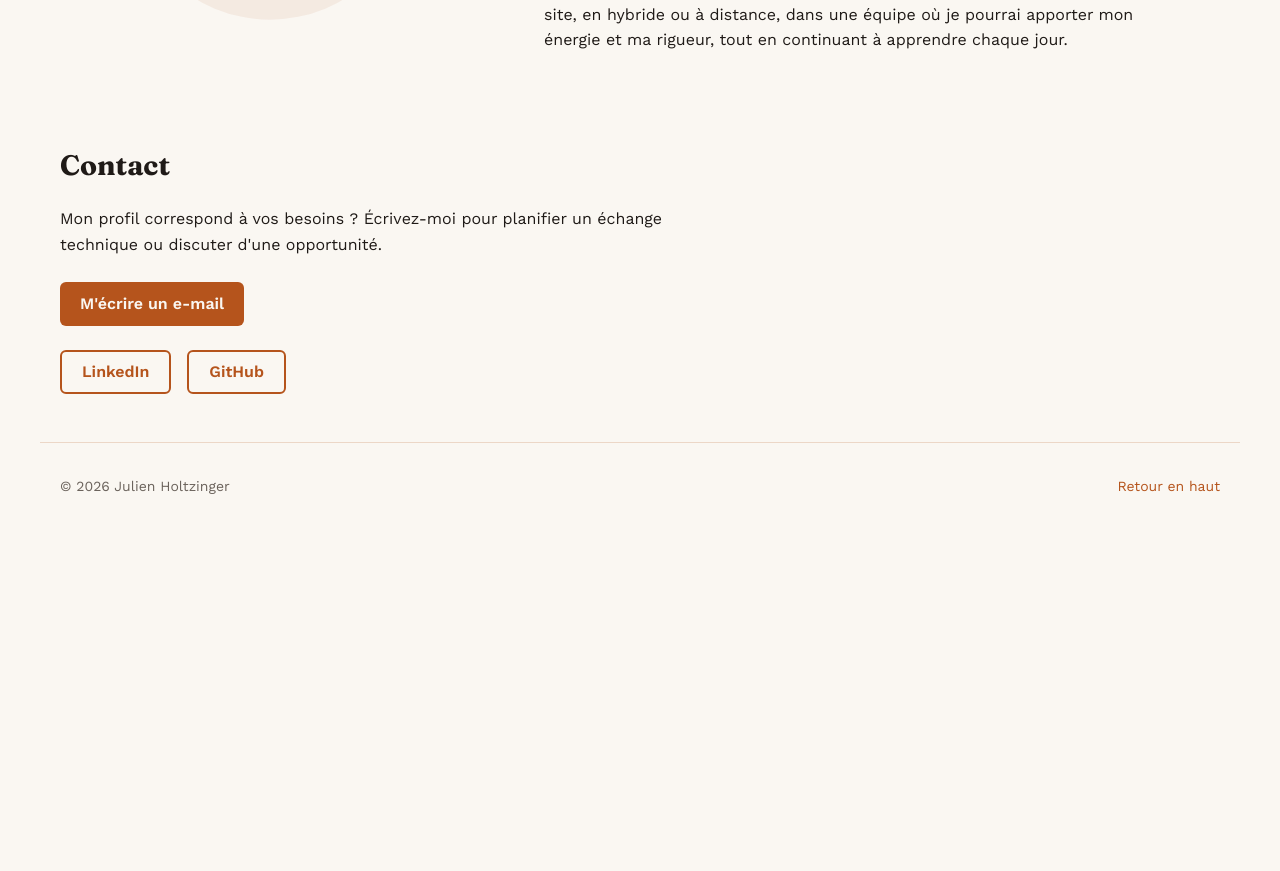
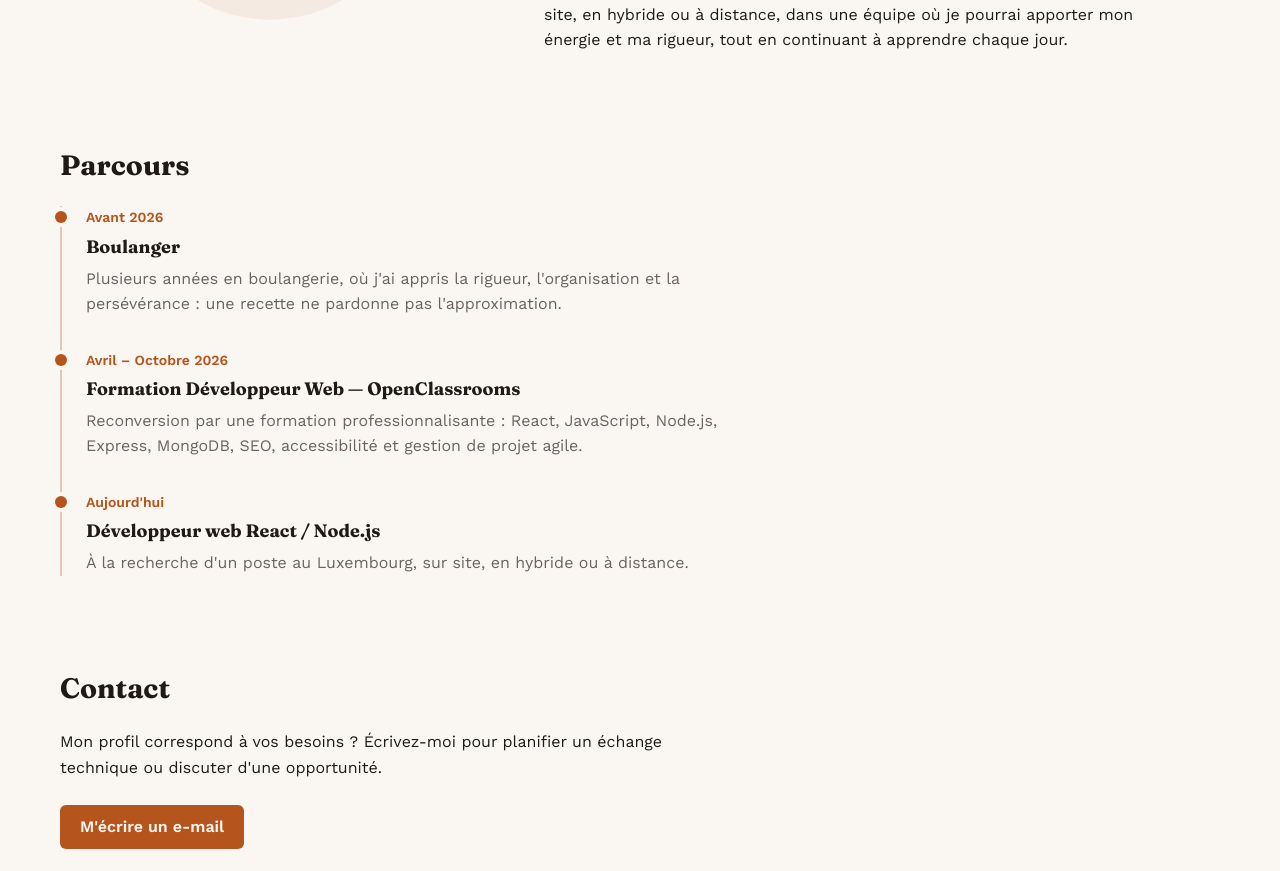
Before and after one commit to Alzorath57/portfolio, a React (Vite) app: page / in a window 1280 px wide. Shown: the part 3159-4030 px from the top of the page. Before the commit the page ends 3688 px from the top, so only its background shows below. Built offline with nearby package versions, Linux system fonts and the light colour scheme.

Commit message:
feat: ajout de la section parcours

```diff
--- a/src/App.jsx
+++ b/src/App.jsx
@@ -5,6 +5,7 @@ import Skills from "./components/Skills/Skills.jsx";
 import Projects from "./components/Projects/Projects.jsx";
 import Contact from "./components/Contact/Contact.jsx";
 import Footer from "./components/Footer/Footer.jsx";
+import Journey from "./components/Journey/Journey.jsx";
 
 function App() {
   return (
@@ -15,6 +16,7 @@ function App() {
         <Projects />
         <Skills />
         <About />
+        <Journey />
         <Contact />
       </main>
       <Footer />
--- /dev/null
+++ b/src/components/Journey/Journey.jsx
@@ -0,0 +1,38 @@
+import "./Journey.scss";
+
+const steps = [
+  {
+    period: "Avant 2026",
+    title: "Boulanger",
+    text: "Plusieurs années en boulangerie, où j'ai appris la rigueur, l'organisation et la persévérance : une recette ne pardonne pas l'approximation.",
+  },
+  {
+    period: "Avril – Octobre 2026",
+    title: "Formation Développeur Web — OpenClassrooms",
+    text: "Reconversion par une formation professionnalisante : React, JavaScript, Node.js, Express, MongoDB, SEO, accessibilité et gestion de projet agile.",
+  },
+  {
+    period: "Aujourd'hui",
+    title: "Développeur web React / Node.js",
+    text: "À la recherche d'un poste au Luxembourg, sur site, en hybride ou à distance.",
+  },
+];
+
+function Journey() {
+  return (
+    <section className="journey" id="parcours">
+      <h2 className="journey__title">Parcours</h2>
+      <ol className="journey__list">
+        {steps.map((step) => (
+          <li className="journey__item" key={step.title}>
+            <span className="journey__period">{step.period}</span>
+            <h3 className="journey__step">{step.title}</h3>
+            <p className="journey__text">{step.text}</p>
+          </li>
+        ))}
+      </ol>
+    </section>
+  );
+}
+
+export default Journey;
--- /dev/null
+++ b/src/components/Journey/Journey.scss
@@ -0,0 +1,69 @@
+@use "sass:color";
+@use "../../styles/variables";
+
+.journey {
+  display: flex;
+  flex-direction: column;
+  gap: 1.5rem;
+  padding: 3rem 1.25rem;
+
+  &__title {
+    font-family: variables.$font-heading;
+    font-size: 1.75rem;
+    line-height: 1.2;
+    margin: 0;
+  }
+
+  &__list {
+    display: flex;
+    flex-direction: column;
+    gap: 2rem;
+    margin: 0;
+    padding: 0 0 0 1.5rem;
+    list-style: none;
+    border-left: 2px solid color.change(variables.$color-accent, $alpha: 0.3);
+  }
+
+  &__item {
+    position: relative;
+    display: flex;
+    flex-direction: column;
+    gap: 0.25rem;
+
+    &::before {
+      content: "";
+      position: absolute;
+      top: 0.3rem;
+      left: calc(-1.5rem - 7px);
+      width: 12px;
+      height: 12px;
+      border-radius: 50%;
+      background: variables.$color-accent;
+      box-shadow: 0 0 0 4px variables.$color-background;
+    }
+  }
+
+  &__period {
+    font-size: 0.875rem;
+    font-weight: 600;
+    color: variables.$color-accent;
+  }
+
+  &__step {
+    margin: 0;
+    font-size: 1.125rem;
+  }
+
+  &__text {
+    margin: 0;
+    max-width: 65ch;
+    color: variables.$color-secondary;
+  }
+}
+
+@media (min-width: variables.$breakpoint-desktop) {
+  .journey {
+    max-width: 1200px;
+    margin: 0 auto;
+  }
+}
```
